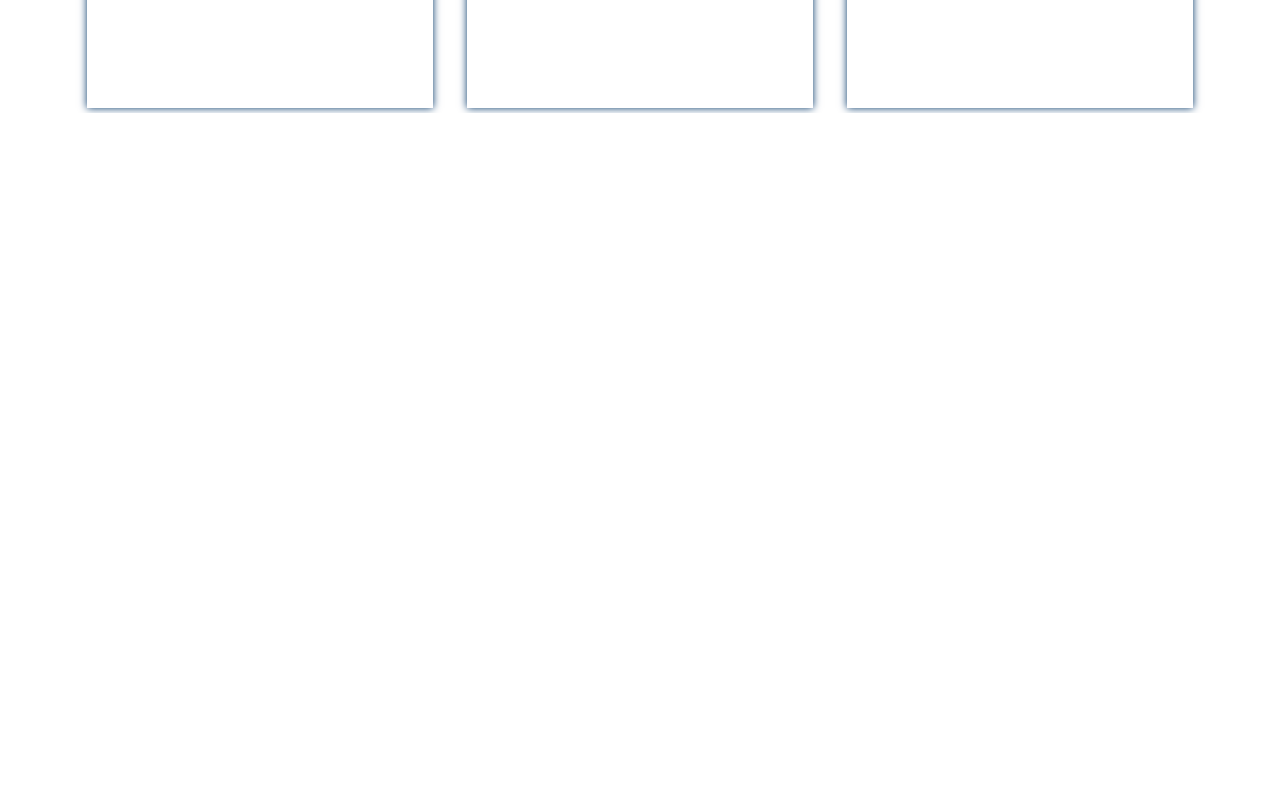
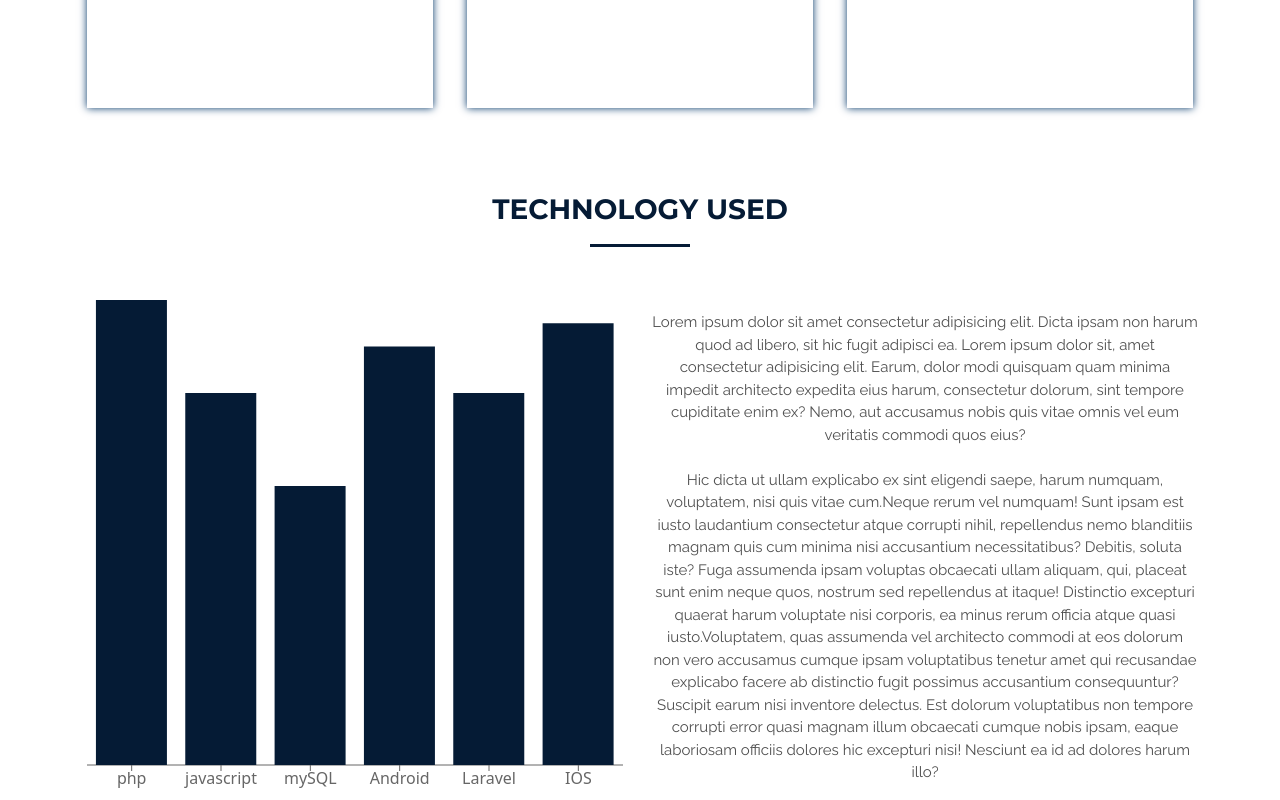
Before and after one commit to ahsanulSowmik/elearning, a React (Create React App) app: page / in a window 1280 px wide. Shown: the part 981-1781 px from the top of the page. Before the commit the page ends 1094 px from the top, so only its background shows below. Built offline with nearby package versions, Linux system fonts and the light colour scheme; a web font is replaced by a local one.

Commit message:
#Added bar chart.

```diff
--- a/package.json
+++ b/package.json
@@ -11,6 +11,7 @@
     "react-bootstrap": "^2.0.2",
     "react-dom": "^17.0.2",
     "react-scripts": "4.0.3",
+    "recharts": "^2.1.6",
     "web-vitals": "^1.1.2"
   },
   "scripts": {
--- a/src/App.js
+++ b/src/App.js
@@ -1,4 +1,5 @@
 import React from 'react';
+import Analysis from './components/Analysis/Analysis';
 import Services from './components/Services/services';
 import TopBanner from './components/TopBanner/TopBanner';
 import TopNavigation from './components/TopNavigation/TopNavigation';
@@ -8,6 +9,7 @@ function App() {
       <TopNavigation/>
       <TopBanner/>
       <Services/>
+      <Analysis/>
     </div>
   );
 }
--- a/src/assest/css/custom.css
+++ b/src/assest/css/custom.css
@@ -113,7 +113,7 @@
     -moz-transition: background-color 400ms linear;
     -o-transition: background-color 400ms linear;
     transition: background-color 400ms linear;
-    background-color: #ffffff88;
+    background-color: #ffffff;
 }
 
 .navItem{
--- /dev/null
+++ b/src/components/Analysis/Analysis.jsx
@@ -0,0 +1,57 @@
+import React, { Component, Fragment } from 'react'
+import { Col, Container, Row } from 'react-bootstrap'
+import { BarChart, Bar, Cell, XAxis, YAxis, CartesianGrid, Tooltip, Legend, ResponsiveContainer } from 'recharts';
+
+
+export class Analysis extends Component {
+
+
+    constructor() {
+        super();
+        this.state = {
+            data: [
+                { Techonology: 'php', Projects: 100 },
+                { Techonology: 'javascript', Projects: 80 },
+                { Techonology: 'mySQL', Projects: 60 },
+                { Techonology: 'Android', Projects: 90 },
+                { Techonology: 'Laravel', Projects: 80 },
+                { Techonology: 'IOS', Projects: 95 },
+            ]
+        }
+    }
+
+    render() {
+        var blue = "#051b35";
+        return (
+            <Fragment>
+                <Container className="text-center">
+                    <h1 className="serviceMainTitle">TECHNOLOGY USED</h1>
+                    <div className="bottom"></div>
+                    <Row>
+                        <Col  lg={6} md={12} sm={12}>
+                            <ResponsiveContainer>
+                                <BarChart width={100} height={300} data={this.state.data}>
+
+                                    <XAxis dataKey="Techonology" />
+                                    <Tooltip />
+                                    <Bar dataKey="Projects"  fill={blue}>
+
+                                    </Bar>
+
+
+                                </BarChart>
+                            </ResponsiveContainer>
+
+                        </Col>
+                        <Col lg={6} md={12} sm={12}>
+                            <p className="text-justify serviceDiscription">Lorem ipsum dolor sit amet consectetur adipisicing elit. Dicta ipsam non harum quod ad libero, sit hic fugit adipisci ea. Lorem ipsum dolor sit, amet consectetur adipisicing elit. Earum, dolor modi quisquam quam minima impedit architecto expedita eius harum, consectetur dolorum, sint tempore cupiditate enim ex? Nemo, aut accusamus nobis quis vitae omnis vel eum veritatis commodi quos eius?<br></br> <br></br> Hic dicta ut ullam explicabo ex sint eligendi saepe, harum numquam, voluptatem, nisi quis vitae cum.Neque rerum vel numquam! Sunt ipsam est iusto laudantium consectetur atque corrupti nihil, repellendus nemo blanditiis magnam quis cum minima nisi accusantium necessitatibus? Debitis, soluta iste? Fuga assumenda ipsam voluptas obcaecati ullam aliquam, qui, placeat sunt enim neque quos, nostrum sed repellendus at itaque! Distinctio excepturi quaerat harum voluptate nisi corporis, ea minus rerum officia atque quasi iusto.Voluptatem, quas assumenda vel architecto commodi at eos dolorum non vero accusamus cumque ipsam voluptatibus tenetur amet qui recusandae explicabo facere ab distinctio fugit possimus accusantium consequuntur? Suscipit earum nisi inventore delectus. Est dolorum voluptatibus non tempore corrupti error quasi magnam illum obcaecati cumque nobis ipsam, eaque laboriosam officiis dolores hic excepturi nisi! Nesciunt ea id ad dolores harum illo?</p>
+                        </Col>
+
+                    </Row>
+                </Container>
+            </Fragment>
+        )
+    }
+}
+
+export default Analysis
```
Also changed, not shown: 1 other file (tests, documents, lock files or other folders).
